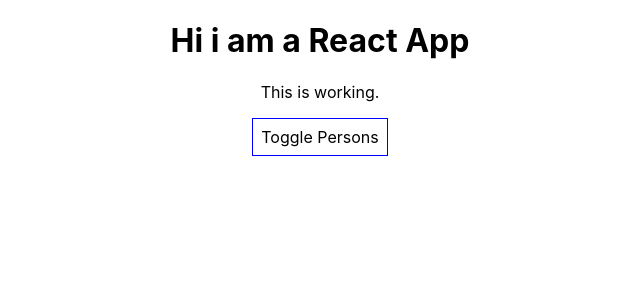
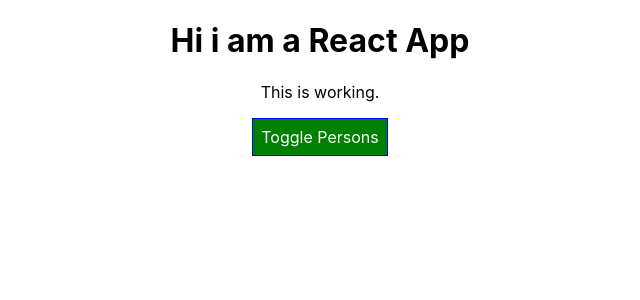
Before and after one commit to andregroseth/react-complete-guide, a React (Create React App) app: page / in a window 1280 px wide. Shown: the top 300 px of the page, without its empty margins (320-960 px from the left). Built offline with nearby package versions, Linux system fonts and the light colour scheme.

Commit message:
capter5 enabling & usin css modules

```diff
--- a/src/App.css
+++ b/src/App.css
@@ -1,3 +1,11 @@
 .App {
   text-align: center;
 }
+
+.red {
+  color:red;
+}
+
+.bold {
+  font-weight: bold;
+}
--- a/src/App.js
+++ b/src/App.js
@@ -1,6 +1,7 @@
 import React, { Component } from 'react';
 import './App.css';
 import Person from './Person/Person';
+
 
 class App extends Component {
   state = {
@@ -47,10 +48,12 @@
 
   render() {
     const style = {
-      backgroundColor: 'white',
+      backgroundColor: 'green',
+      color: 'white',
       font:'inherit',
       border: '1px solid blue',
-      padding: '8px'
+      padding: '8px',
+      cursor: 'pointer'
     };
 
     let persons = null;
@@ -68,16 +71,27 @@
           })}
         </div>
       );
+
+      style.backgroundColor = 'red';
+    }
+
+    const classes = [];
+    if (this.state.persons.length <= 2) {
+      classes.push('red'); // classes = ['red']
+    }
+    if (this.state.persons.length <= 1) {
+      classes.push('bold'); // classes = ['red', 'bold']
     }
     return (
       <div className='App'>
         <h1>Hi i am a React App</h1>
-        <p>This is working.</p>
+        <p className={classes.join(' ')}>This is working.</p>
         <button
         style={style}
         onClick={this.togglePersonsHandler}>Toggle Persons</button>
         {persons}
       </div>
+
     );
     //return React.createElement('div', null, React.createElement('h1', 'Hi i am a React App'));
   }
```
Also changed, not shown: 1 other file (tests, documents, lock files or other folders).
